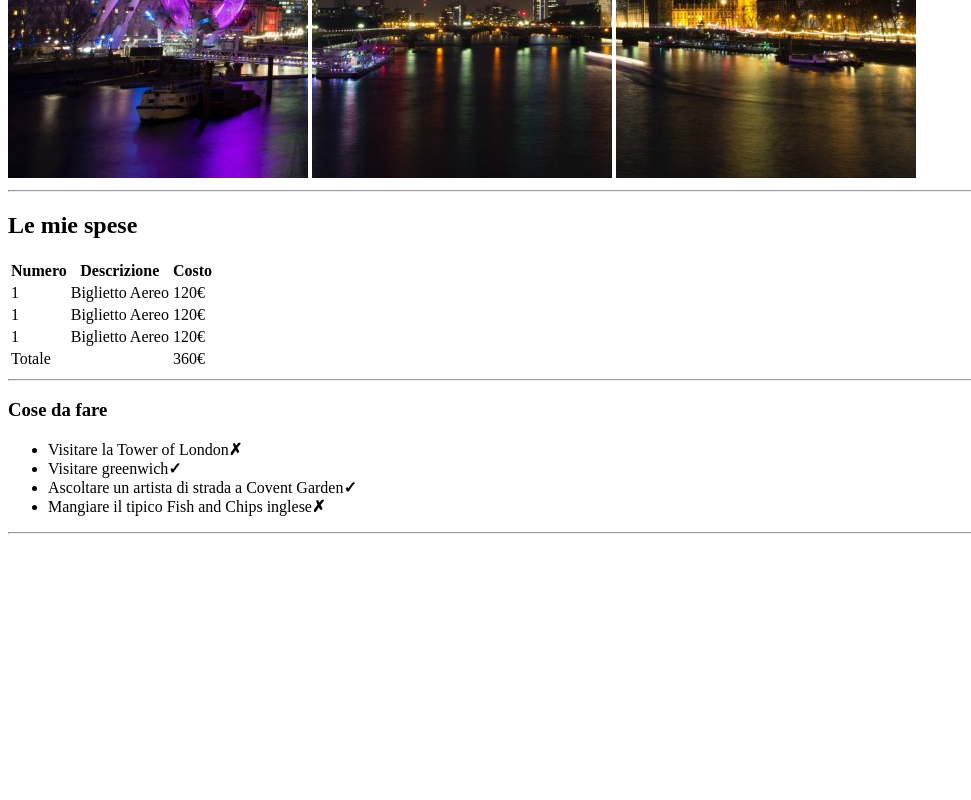
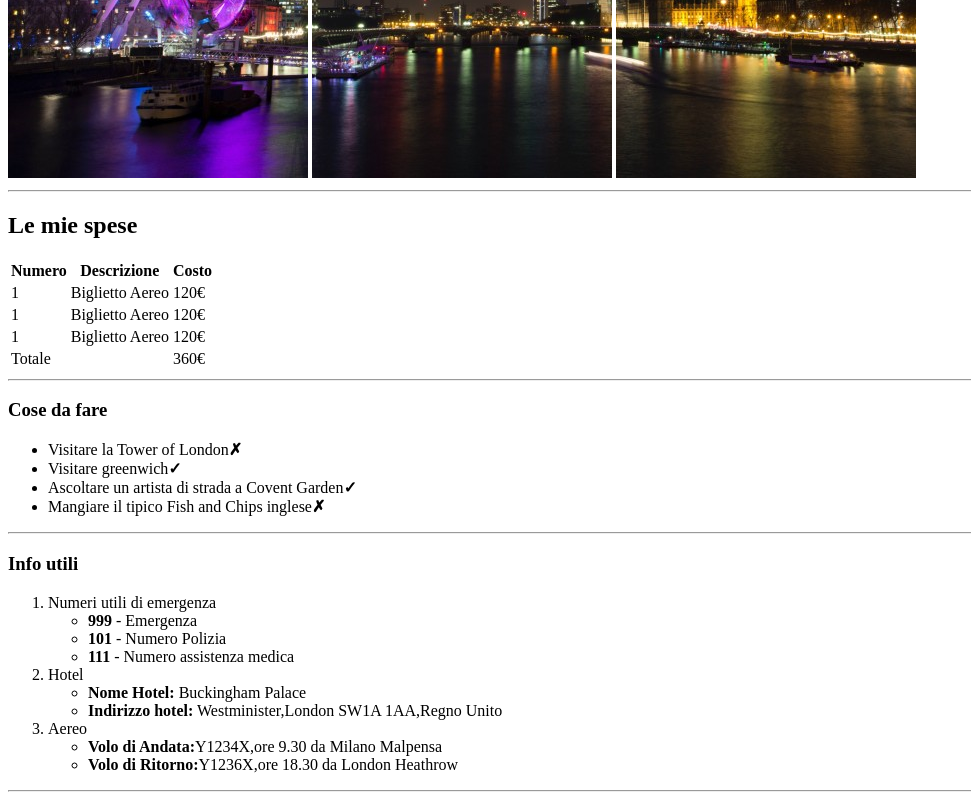
Before and after one commit to AlessioLibbi/html-london-trip, a plain HTML site: page index.html in a window 1280 px wide. Shown: the part 502-1302 px from the top of the page, without its empty margins (0-971 px from the left). Before the commit the page ends 1044 px from the top, so only its background shows below. Drawn offline with Linux system fonts and the light colour scheme.

Commit message:
Add:info-section

```diff
--- a/index.html
+++ b/index.html
@@ -79,16 +79,49 @@
         </section>
         <!-- ul-endsection -->
 
+        <!-- start-info-section -->
+        <section>
+            <h3>Info utili</h3>
+            <ol>
+                <li>Numeri utili di emergenza</li>
+
+                <ul>
+                    <li><b>999</b> - Emergenza</li>
+                    <li><b>101</b> - Numero Polizia</li>
+                    <li><b>111</b> - Numero assistenza medica</li>
+
+                </ul>
+
+                <li>Hotel</li>
+
+                <ul>
+                    <li><b>Nome Hotel:</b> Buckingham Palace</li>
+                    <li><b>Indirizzo hotel:</b> Westminister,London SW1A 1AA,Regno Unito</li>
+
+                </ul>
+
+                <li>Aereo</li>
+
+                <ul>
+                    <li><b>Volo di Andata:</b>Y1234X,ore 9.30 da Milano Malpensa</li>
+                    <li><b>Volo di Ritorno:</b>Y1236X,ore 18.30 da London Heathrow</li>
+
+                </ul>
+
+            </ol>
+
+            <hr>
+
+        </section>
+        <!-- end-info-section -->
+
+
+
 
 
     </main>
 <!-- end-main -->
 
-<!-- start-footer -->
-    <footer>
-
-    </footer>
-    <!-- end-footer -->
 
 
 </body>
```
